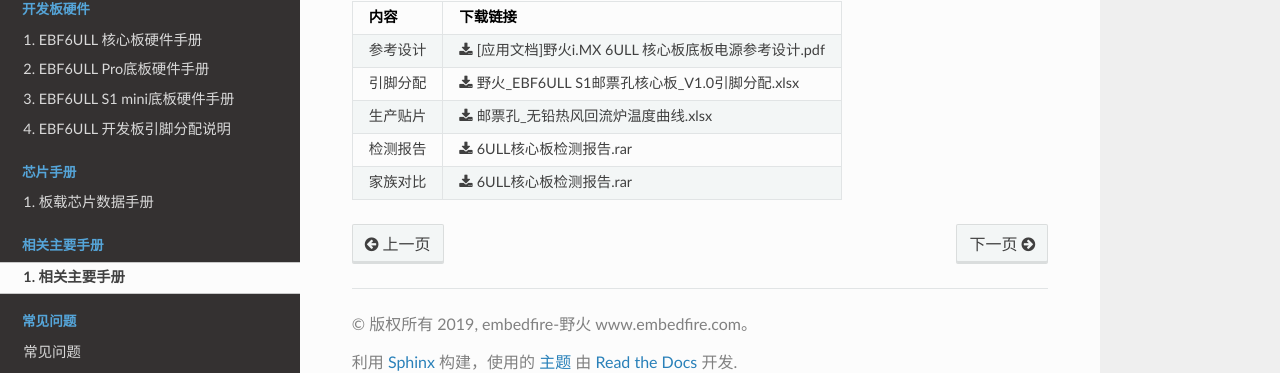
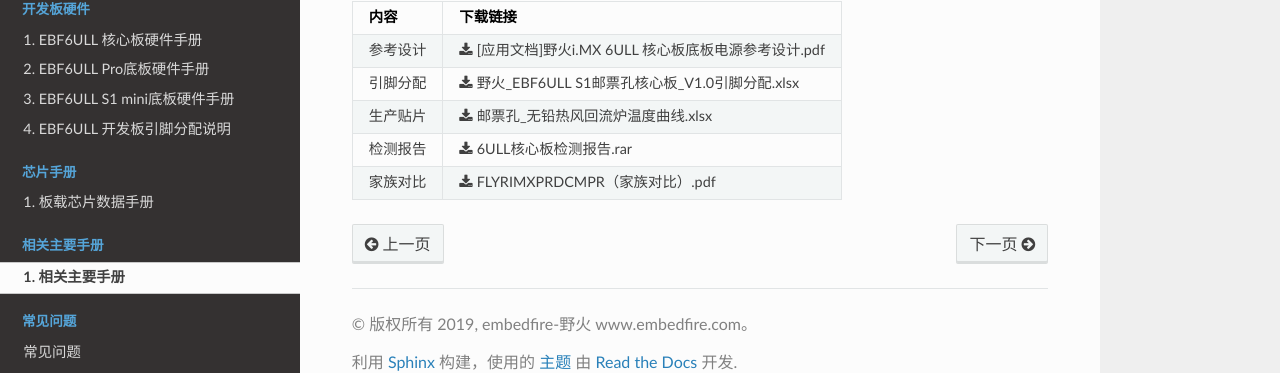
Before and after one commit to Embedfire/ebf_6ull_hardware, a Sphinx documentation site: the page built from documentation/manual/reference_manual.rst, in a window 1280 px wide. Shown: the part 215-588 px from the top of the page. Built offline with Sphinx 7.4.7 and the Read the Docs theme 2.0.0, drawn with Linux system fonts in a browser that asks for light colours.

Commit message:
目录整理

```diff
--- a/documentation/board/ebf6ull.rst
+++ b/documentation/board/ebf6ull.rst
@@ -16,7 +16,6 @@
 内容            下载链接
 ============  ====================
 参考设计       :download:`[应用文档]野火i.MX 6ULL 核心板底板电源参考设计.pdf <../../hardware/[应用文档]野火i.MX 6ULL 核心板底板电源参考设计.pdf>`
-引脚分配表     :download:`野火_EBF6ULL S1邮票孔核心板_V1.0引脚分配.xlsx <../../hardware/野火_EBF6ULL S1邮票孔核心板_V1.0引脚分配.xlsx>`
 硬件原理图     :download:`野火_EBF6ULL S1 邮票孔核心板_V1.0_原理图.pdf <../../hardware/EBF6ULL S1/野火_EBF6ULL S1 邮票孔核心板_V1.0_原理图.pdf>`
 机械尺寸图     :download:`野火_EBF6ULL S1 邮票孔核心板_V1.0_机械尺寸.pdf <../../hardware/EBF6ULL S1/野火_EBF6ULL S1 邮票孔核心板_V1.0_机械尺寸.pdf>`
 装配图         :download:`野火_EBF6ULL S1 邮票孔核心板_V1.0_装配图.pdf <../../hardware/EBF6ULL S1/野火_EBF6ULL S1 邮票孔核心板_V1.0_装配图.pdf>`
--- a/documentation/manual/reference_manual.rst
+++ b/documentation/manual/reference_manual.rst
@@ -15,5 +15,5 @@
 引脚分配       :download:`野火_EBF6ULL S1邮票孔核心板_V1.0引脚分配.xlsx <../../hardware/野火_EBF6ULL S1邮票孔核心板_V1.0引脚分配.xlsx>`
 生产贴片       :download:`邮票孔_无铅热风回流炉温度曲线.xlsx <../../hardware/邮票孔_无铅热风回流炉温度曲线.xlsx>`
 检测报告       :download:`6ULL核心板检测报告.rar <../../hardware/6ULL核心板检测报告/6ULL核心板检测报告.rar>`
-家族对比       :download:`6ULL核心板检测报告.rar <../../hardware/datasheet/nxp/FLYRIMXPRDCMPR（家族对比）.pdf>`
+家族对比       :download:`FLYRIMXPRDCMPR（家族对比）.pdf <../../hardware/datasheet/nxp/FLYRIMXPRDCMPR（家族对比）.pdf>`
 ============  ====================
```
